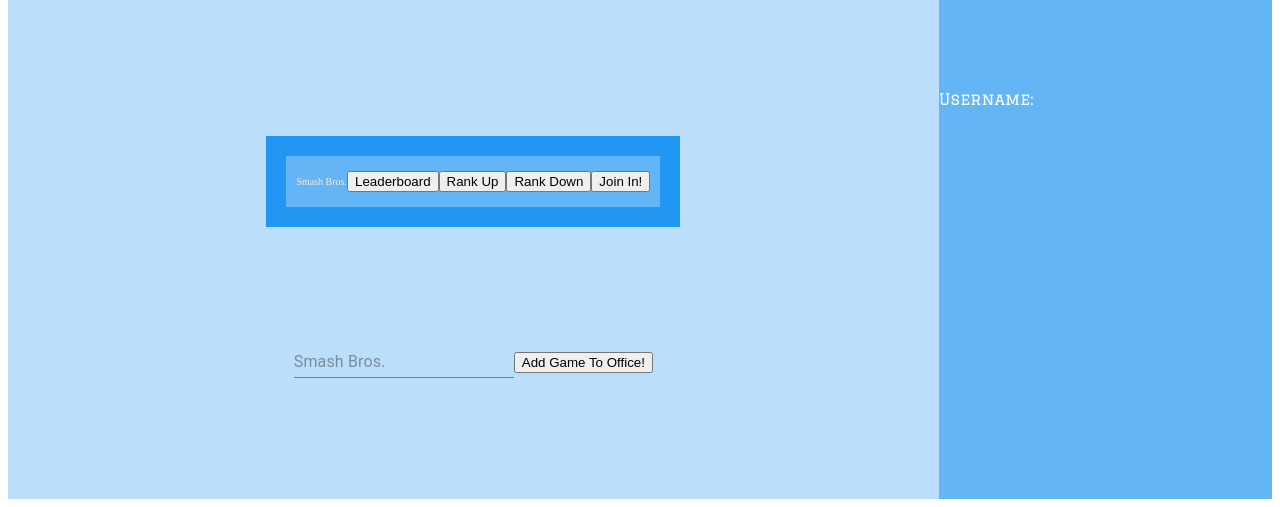
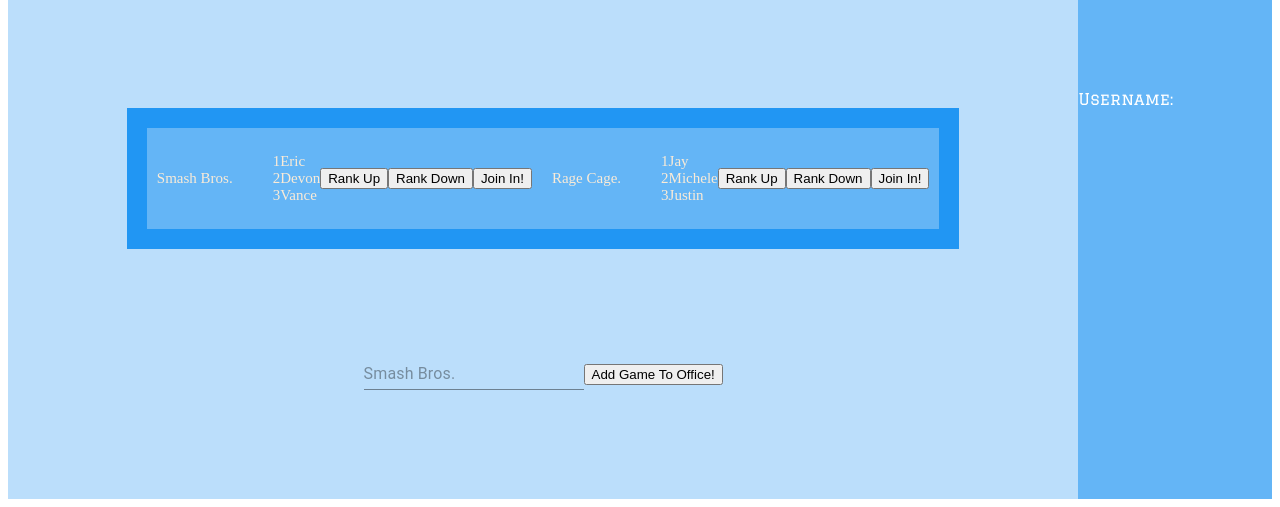
Before and after one commit to venicecode/OfficeLeaderboard, a React app: page / in a window 1280 px wide. Shown: the part 309-816 px from the top of the page. Built offline with nearby package versions, Linux system fonts and the light colour scheme.

Commit message:
Dynamically added rankings to individual game components.

```diff
--- a/client/App.js
+++ b/client/App.js
@@ -47,6 +47,14 @@ constructor(props) {
         1: 'Eric',
         2: 'Devon',
         3: 'Vance',
+      }
+    },
+    {
+      name: 'Rage Cage.',
+      users: {
+        1: 'Jay',
+        2: 'Michele',
+        3: 'Justin',
       }
     },
   ],
--- a/client/assets/game.scss
+++ b/client/assets/game.scss
@@ -5,7 +5,12 @@
   justify-content: space-between;
   padding: 10px;
   background-color: $secondary-color;
-  font-size: 10px;
+  font-size: 15px;
 
 
 }
+
+.ranking-flex{
+  display: flex;
+ flex-direction: column;
+}
--- a/client/components/Game.js
+++ b/client/components/Game.js
@@ -7,43 +7,35 @@ import {Box} from '@material-ui/core';
 
 
 class Game extends Component {
-//TEST COMPONENT DID MOUNT
-// componentDidMount(){
-// const dummyGame = {
-//     name: 'Smash Bros.',
-//     users: {
-//         1: 'Eric',
-//         2: 'Vance',
-//         3: 'Alex'
-//     },
-//   }
-//   this.props.populateGameHandler(dummyGame);
-// }
+  constructor(props){
+    super(props);
+
+}
+
+render() {
+  console.log(`IN GAME: ${Object.entries(this.props.users)}`)
+  const userArray = Object.entries(this.props.users);
+
+  const rankingsList = [];
+
+  for (let i = 0; i < userArray.length; i++){
+    let user = userArray[i];
+
+    rankingsList.push(
+      <li className="ranking-flex">
+      {user}
+      </li>
+      );
+  }
 
 
-  // componentDidMount(){
-  //   fetch('api/stats/gameid')
-  //   .then(res => res.json())
-  //   .then((result) => {
-  //       this.props.populateGameHandler(result);
-  //   })
-
-
-
-  render() {
-    // console.log(this.props);
-
-
+  // console.log(`${props.games}`)
     return (
         <div className="game">
-          <p>{this.props.currentGame.name}</p>
-          {/* <ol>
-            <li>{this.props.game[0]}</li>
-            <li>Alex</li>
-            <li>Vance</li>
-            <li>Eric</li>
-          </ol> */}
-          <button onClick={this.props.getGameStatsHandler}>Leaderboard</button>
+          <p>{this.props.name}</p>
+          <ul>{rankingsList}</ul>
+
+          {/* <button onClick={this.props.getGameStatsHandler}>Leaderboard</button> */}
           <button onClick={this.props.changeUserRankHandler}>Rank Up</button>
           <button onClick={this.props.changeUserRankHandler}>Rank Down</button>
           <button onClick ={this.props.addGameToUser}>Join In!</button>
@@ -53,14 +45,3 @@ class Game extends Component {
 }
 
 export default Game;
-
-/*
-{
-            name: 'Smash Bros.',
-            users: {
-                1: '',
-                2: '',
-                3: ''
-            },
-        },
-*/
--- a/client/containers/GameContainer.js
+++ b/client/containers/GameContainer.js
@@ -14,10 +14,11 @@ class GameContainer extends Component {
     }
 
     render(){
+
         return (
             <div className="game-container" >
 
-                <GameDisplay {...this.props} populateGameDisplayHandler={this.props.populateGameDisplayHandler} populateGameHandler={this.props.populateGameHandler}
+                <GameDisplay {...this.props} gamesList ={this.props.gamesList} populateGameDisplayHandler={this.props.populateGameDisplayHandler} populateGameHandler={this.props.populateGameHandler}
           addGameToUserHandler={this.props.addGameToUserHandler} setNewGameNameHandler={this.props.setNewGameNameHandler} addGameToOfficeHandler={this.props.addGameToOfficeHandler}
           changeUserRankHandler={this.props.changeUserRankHandler} />
                 <GameCreator {...this.props} />
--- a/client/containers/GameDisplay.js
+++ b/client/containers/GameDisplay.js
@@ -59,28 +59,32 @@ class GameDisplay extends Component {
 
 // }
     render(){
-       console.log(this.props)
-        const games = [...this.props.games];
 
-        // for (let i = 0; i < props.games.length; i++){
-        //     let game = props.games[i];
 
-        //     games.push(
-        //         <div key={i}>
-        //             <Game name={game.name} changeUserRank={this.props.changeUserRankHandler} addGameToUser={this.props.addGameToUserHandler} />
-        //         </div>
-        //     )
-        // };
+        const updatedGamesList = [];
+
+        for (let i = 0; i < this.props.games.length; i++){
+
+            let uniqueGame = this.props.games[i];
+
+            updatedGamesList.push(
+                <div key={i}>
+                    <Game name={uniqueGame.name} changeUserRank={this.props.changeUserRankHandler}
+                    addGameToUser={this.props.addGameToUserHandler} users={uniqueGame.users} />
+                </div>
+            )
+
+        };
 
 
         return (
             <div className="game-display" >
-                {/* <Game {...this.props}/> */}
-               <Game currentGame ={this.props.games[0]} />
+             {updatedGamesList}
             </div>
         );
     }
-}
+};
+
 
 
 export default GameDisplay;
```
